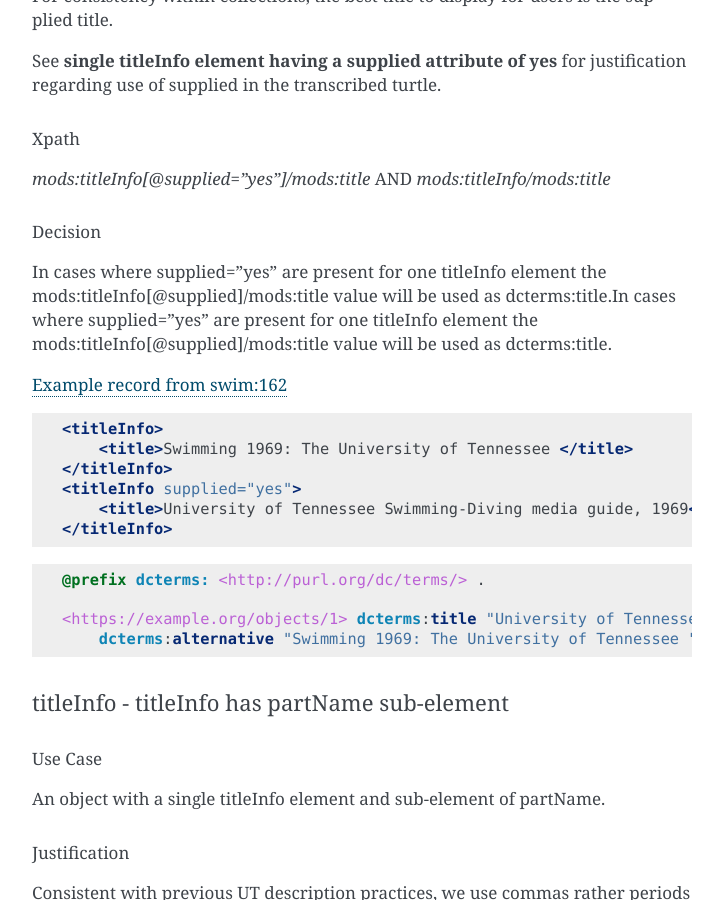
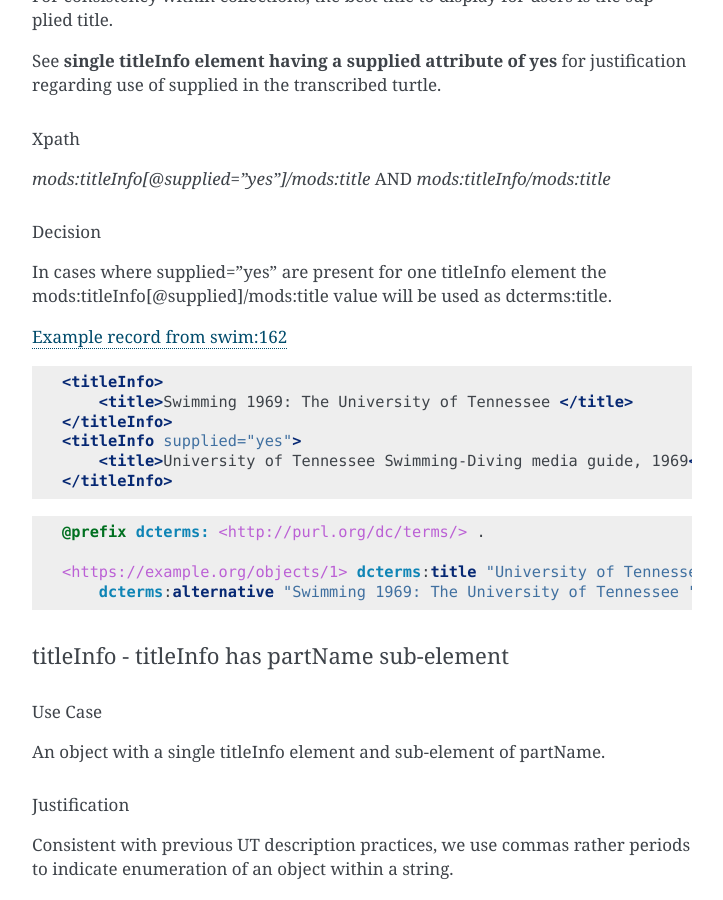
Before and after one commit to UTKcataloging/mods_to_rdf, a Sphinx documentation site: the page built from docs/source/contents/4_draft_mapping.rst, in a window 1280 px wide and 900 px high, scrolled down 3552 px. Shown: the whole window, without its empty margins (388-1111 px from the left). Built offline with Sphinx 7.4.7, drawn with Linux system fonts in a browser that asks for light colours; formulas are drawn with MathJax 3.

Commit message:
Fix duplicate decision statement for titleInfo.

```diff
--- a/docs/source/contents/4_draft_mapping.rst
+++ b/docs/source/contents/4_draft_mapping.rst
@@ -175,7 +175,7 @@ Xpath
 Decision
 ^^^^^^^^
 
-In cases where supplied="yes" are present for one titleInfo element the mods:titleInfo[@supplied]/mods:title value will be used as dcterms:title.In cases where supplied="yes" are present for one titleInfo element the mods:titleInfo[@supplied]/mods:title value will be used as dcterms:title.
+In cases where supplied="yes" are present for one titleInfo element the mods:titleInfo[@supplied]/mods:title value will be used as dcterms:title.
 
 `Example record from swim:162 <https://digital.lib.utk.edu/collections/islandora/object/swim:162/datastream/MODS/>`_
 
```
